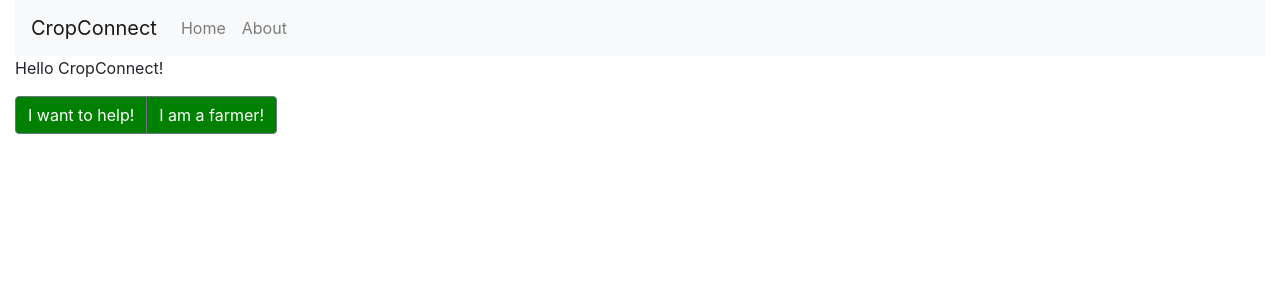
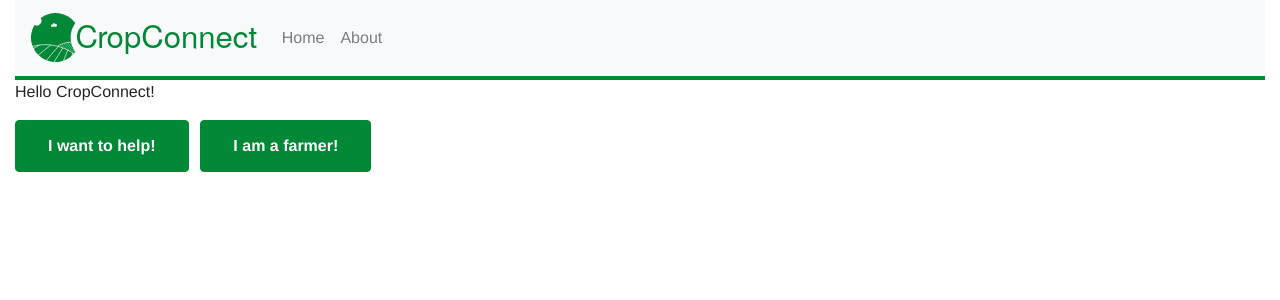
Before and after one commit to ixvw/2020_cropconnect, a Flask app: page / in a window 1280 px wide. Shown: the top 300 px of the page. Run offline with Flask 2, Linux system fonts and the light colour scheme; parts of the project's set-up code (start-up, migrations or seed data) failed here and were passed over; some libraries are stand-ins or nearby versions.

Commit message:
initial styling

```diff
--- a/app/static/css/styles.css
+++ b/app/static/css/styles.css
@@ -1,6 +1,45 @@
-.btn-secondary {
+.btn-primary {
   color: white;
-  background-color: green;
+  background-color: #008837;
+  border-color: #008837;
+  margin-right: 0.8rem;
+  font-weight: bold;
+  padding: 0.8rem 2rem;
+}
+
+.btn-primary:not(:disabled):not(.disabled).active {
+  background-color: grey;
+  border-color: grey;
+}
+
+.btn-primary:hover {
+  background-color: grey;
+}
+
+.btn-group-toggle {
+  align-content: center;
+}
+
+.navbar {
+  border-bottom: #008837;
+  border-bottom-width: 4px;
+  border-bottom-style: solid;
+}
+
+.navbar-brand {
+  align-content: flex-start;
+}
+
+input {
+  border-radius: 0.2rem;
+  border-color: #008837;
+  border-style: solid;
+  border-width: 0.5px;
+}
+
+body {
+  font-family: "HelveticaNeue-Light", "Helvetica Neue Light", "Helvetica Neue", Helvetica, Arial, "Lucida Grande", sans-serif;
+  font-weight: 300;
 }
 
 /*# sourceMappingURL=styles.css.map */
--- a/app/static/css/styles.sass
+++ b/app/static/css/styles.sass
@@ -1,3 +1,41 @@
-.btn-secondary
+$green: #008837
+
+.btn-primary
   color: white
-  background-color: green
+  background-color: $green
+  border-color: $green
+  margin-right: 0.8rem
+  font-weight: bold
+  padding: 0.8rem 2rem
+
+.btn-primary:not(:disabled):not(.disabled).active
+  background-color: grey
+  border-color: grey
+
+.btn-primary:hover
+  background-color: grey
+
+.btn-group-toggle
+  align-content: center
+
+.navbar
+  border-bottom: #008837
+  border-bottom-width: 4px
+  border-bottom-style: solid
+
+.navbar-brand
+  align-content: flex-start
+
+// TODO: to change the navbar toggler (3 stripes on the right: need a custom .svg -> see Stackoverflow)
+// https://stackoverflow.com/questions/42586729/bootstrap-4-change-hamburger-toggler-color
+
+input
+  border-radius: 0.2rem
+  border-color: $green
+  border-style: solid
+  border-width: 0.5px
+
+
+body
+  font-family: "HelveticaNeue-Light", "Helvetica Neue Light", "Helvetica Neue", Helvetica, Arial, "Lucida Grande", sans-serif
+  font-weight: 300
--- /dev/null
+++ b/app/templates/about.html
@@ -0,0 +1,5 @@
+{% extends "base.html" %}
+
+{% block content %}
+    <p> Maxime will provide some info about the project to add here...</p>
+{% endblock %}
--- a/app/templates/base.html
+++ b/app/templates/base.html
@@ -24,7 +24,9 @@
 
 <div class="container-fluid">
     <nav class="navbar navbar-expand-lg navbar-light bg-light">
-        <a class="navbar-brand" href="/">CropConnect</a>
+        <a class="navbar-brand" href="/">
+            <img src="/static/img/logo.svg" height="50" class="d-inline-block align-top" alt="">
+        </a>
         <button class="navbar-toggler" type="button" data-toggle="collapse" data-target="#navbarNavAltMarkup" aria-controls="navbarNavAltMarkup" aria-expanded="false" aria-label="Toggle navigation">
             <span class="navbar-toggler-icon"></span>
         </button>
--- a/app/templates/index.html
+++ b/app/templates/index.html
@@ -8,10 +8,10 @@
     https://getbootstrap.com/docs/4.5/components/buttons/#checkbox-and-radio-buttons
     -->
     <div class="btn-group btn-group-toggle" data-toggle="buttons">
-        <label class="btn btn-secondary">
+        <label class="btn btn-primary rounded">
             <input type="radio" name="role" id="helper" value="helper"> I want to help!
         </label>
-        <label class="btn btn-secondary">
+        <label class="btn btn-primary rounded">
             <input type="radio" name="role" id="farmer" value="farmer"> I am a farmer!
         </label>
     </div>
```
Also changed, not shown: app/static/img/logo.svg (added).
